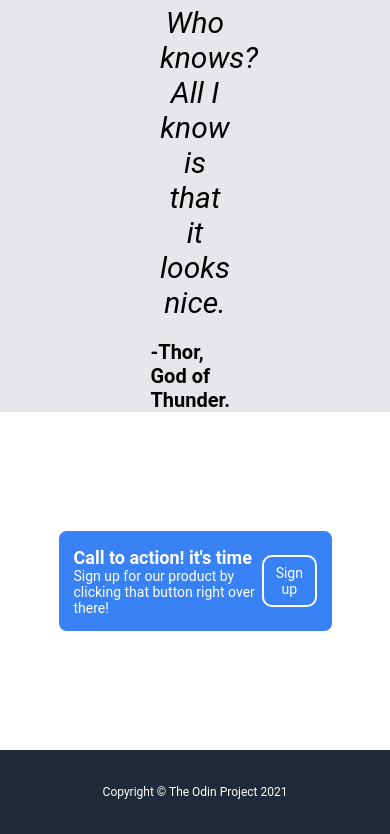
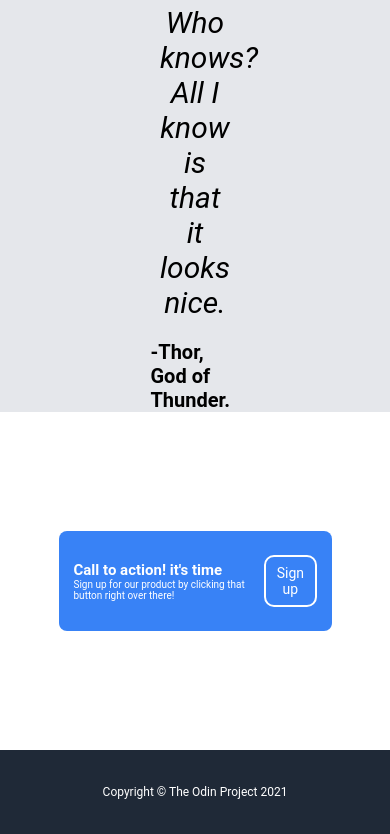
Before and after one commit to W-seidu/Landing-Page, a plain HTML site: page index.html in a window 390 px wide. Shown: the part 1915-2749 px from the top of the page. Drawn offline with Linux system fonts and the light colour scheme.

Commit message:
Make CTA section responsive.

```diff
--- a/styles.css
+++ b/styles.css
@@ -178,27 +178,29 @@ body {
     display: flex;
     flex-direction: column;
     margin-left: 15px;
+    font-size: 10px;
 }
 
 .cta-texts .bold {
     font-weight: bold;
     font-size: 18px;
+    font-size: clamp(1.5em, 3vw, 2.5em);
 }
 
 .cta-texts .small {
     font-size: 14px;
+    font-size: clamp(1em, 1.8vw, 1.5em);
 }
 
 .cta-button {
     border: 2px solid white;
     height: fit-content;
-    width: 90px;
     padding: 8px;
     margin-left: auto;
     margin-right: 15px;
     border-radius: 10px;
     text-align: center;
-    font-size: 14px;
+    font-size: clamp(14px, 2.5vw, 30px);
 }
 
 /* Footer section */
```
